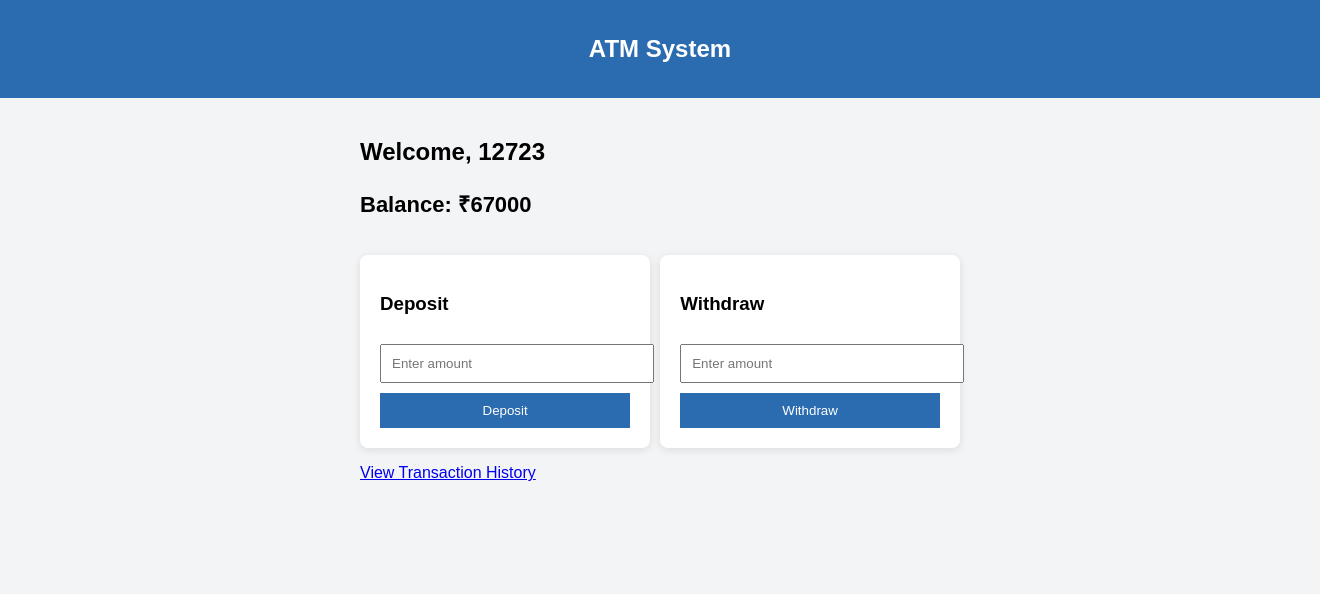
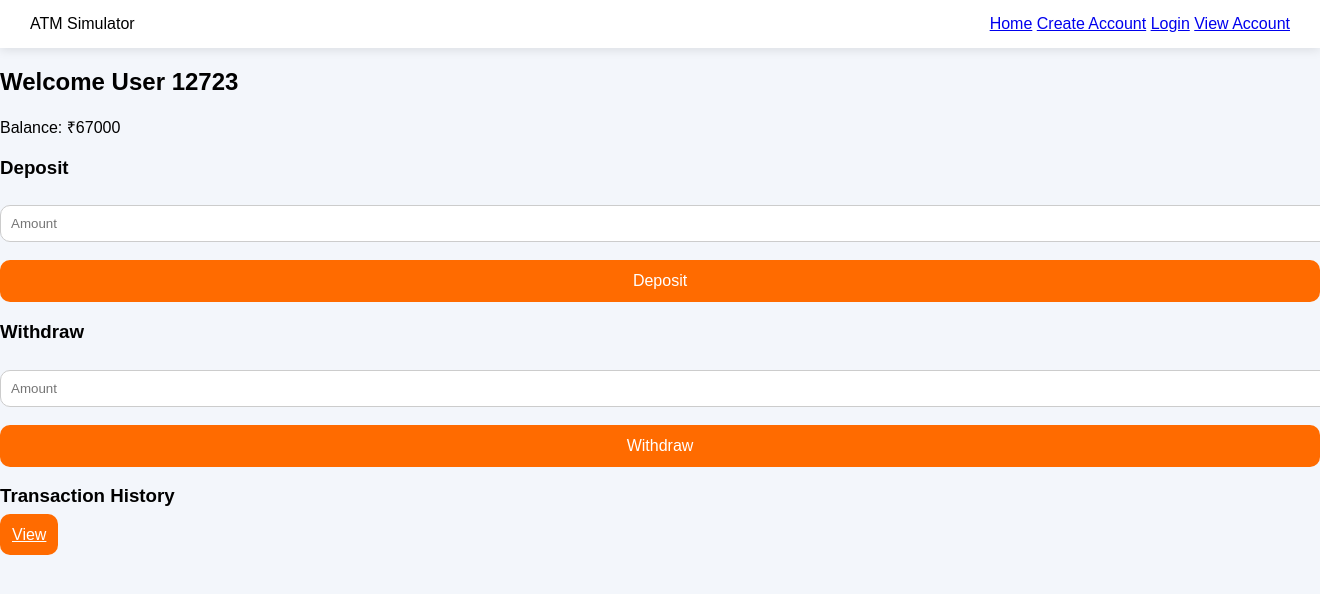
Before and after one commit to Lakscript/ATM-SIMULATION-WEB, a Flask app: page /dashboard/12723 in a window 1320 px wide; the page is wider, and only the part inside the window is pictured. Shown: the top 594 px of that part. Run offline with Flask 3, Linux system fonts and the light colour scheme; data comes from the database, SQL or seed files in the repository; both versions use the stored data as it was after the commit.

Commit message:
Updated complete ATM Simulator UI and logic

```diff
--- a/app.py
+++ b/app.py
@@ -4,6 +4,7 @@ import random
 
 app = Flask(__name__)
 app.secret_key = "replace-with-a-random-secret"
+
 
 # -------------------------
 # Database connection
@@ -13,15 +14,15 @@ def get_db():
 
 
 # -------------------------
-# Home (Login Page)
+# Default route → Login Page
 # -------------------------
 @app.route("/")
-def home():
+def login_page():
     return render_template("login.html")
 
 
 # -------------------------
-# Login POST
+# Login Handler
 # -------------------------
 @app.route("/login", methods=["POST"])
 def login():
@@ -29,8 +30,8 @@ def login():
     pin = request.form.get("pin")
 
     if not token or not pin:
-        flash("Please enter token and PIN")
-        return redirect(url_for("home"))
+        flash("Please enter Token and PIN")
+        return redirect(url_for("login_page"))
 
     con = get_db()
     cur = con.cursor()
@@ -41,8 +42,8 @@ def login():
     if user:
         return redirect(url_for("dashboard", token=token))
     else:
-        flash("Invalid token or PIN")
-        return redirect(url_for("home"))
+        flash("Invalid Token or PIN")
+        return redirect(url_for("login_page"))
 
 
 # -------------------------
@@ -61,7 +62,7 @@ def dashboard(token):
 
 
 # -------------------------
-# Create Account (GET + POST)
+# Create Account
 # -------------------------
 @app.route("/create", methods=["GET", "POST"])
 def create_account():
@@ -75,13 +76,15 @@ def create_account():
 
     con = get_db()
     cur = con.cursor()
-    cur.execute("INSERT INTO accounts(token, pin, balance) VALUES(?,?,?)",
-                (token, pin, initial))
+    cur.execute(
+        "INSERT INTO accounts(token, pin, balance) VALUES (?, ?, ?)",
+        (token, pin, initial),
+    )
     con.commit()
     con.close()
 
     flash(f"Account created! Token: {token}, PIN: {pin}")
-    return redirect(url_for("home"))
+    return redirect(url_for("login_page"))
 
 
 # -------------------------
@@ -95,12 +98,11 @@ def deposit():
     con = get_db()
     cur = con.cursor()
 
-    # Update balance
     cur.execute("UPDATE accounts SET balance = balance + ? WHERE token=?", (amount, token))
-
-    # Insert into history
-    cur.execute("INSERT INTO history(token, amount, action) VALUES(?,?,?)",
-                (token, amount, "DEPOSIT"))
+    cur.execute(
+        "INSERT INTO history(token, amount, action) VALUES (?, ?, ?)",
+        (token, amount, "DEPOSIT"),
+    )
 
     con.commit()
     con.close()
@@ -120,29 +122,27 @@ def withdraw():
     con = get_db()
     cur = con.cursor()
 
-    # Check balance
     cur.execute("SELECT balance FROM accounts WHERE token=?", (token,))
     row = cur.fetchone()
 
     if not row:
         flash("Account not found")
         con.close()
-        return redirect(url_for("home"))
+        return redirect(url_for("login_page"))
 
     balance = row[0]
 
     if amount > balance:
         flash("Insufficient balance")
     elif amount > 20000:
-        flash("Cannot withdraw more than 20000 at once")
+        flash("Cannot withdraw more than ₹20,000 at once")
     else:
-        # Deduct and record transaction
         cur.execute("UPDATE accounts SET balance = balance - ? WHERE token=?", (amount, token))
-        cur.execute("INSERT INTO history(token, amount, action) VALUES(?,?,?)",
-                    (token, amount, "WITHDRAW"))
-
-        con.commit()   # <--- IMPORTANT FIX
-
+        cur.execute(
+            "INSERT INTO history(token, amount, action) VALUES (?, ?, ?)",
+            (token, amount, "WITHDRAW"),
+        )
+        con.commit()
         flash("Withdrawal successful")
 
     con.close()
@@ -156,12 +156,15 @@ def withdraw():
 def history(token):
     con = get_db()
     cur = con.cursor()
-    cur.execute("""
+    cur.execute(
+        """
         SELECT amount, action, timestamp
         FROM history
         WHERE token=?
         ORDER BY timestamp DESC
-    """, (token,))
+    """,
+        (token,),
+    )
     rows = cur.fetchall()
     con.close()
 
@@ -169,7 +172,7 @@ def history(token):
 
 
 # -------------------------
-# Start App
+# Run App
 # -------------------------
 if __name__ == "__main__":
     app.run(debug=True)
--- a/static/css/style.css
+++ b/static/css/style.css
@@ -1,62 +1,101 @@
 body {
-    font-family: Arial, sans-serif;
-    background: #f3f4f6;
     margin: 0;
-    padding: 0;
+    background: #f3f6fb;
+    font-family: "Poppins", sans-serif;
 }
 
+/* Navbar */
 .navbar {
-    background: #2b6cb0;
-    color: white;
-    padding: 15px;
-    text-align: center;
+    display: flex;
+    justify-content: space-between;
+    padding: 15px 30px;
+    background: white;
+    box-shadow: 0 2px 10px rgba(0,0,0,0.1);
+    position: sticky;
+    top: 0;
 }
 
-.container {
-    width: 90%;
-    max-width: 600px;
-    margin: auto;
-    padding: 20px;
+.nav-left {
+    font-size: 24px;
+    font-weight: 700;
+    color: #ff6b00;
 }
 
-.card {
-    background: white;
-    padding: 20px;
-    margin-top: 15px;
-    border-radius: 8px;
-    box-shadow: 0 2px 8px rgba(0,0,0,0.1);
+.nav-right a {
+    margin-left: 25px;
+    text-decoration: none;
+    color: #333;
+    font-size: 18px;
 }
 
-input, button {
+.hero {
+    text-align: center;
+    padding: 50px 10px;
+}
+
+.hero h1 {
+    font-size: 40px;
+    margin-bottom: 5px;
+}
+
+.card-container {
+    display: flex;
+    justify-content: center;
+    gap: 40px;
+    padding: 30px;
+}
+
+.option-card {
+    background: white;
+    width: 280px;
+    padding: 20px;
+    text-align: center;
+    border-radius: 16px;
+    box-shadow: 0 6px 20px rgba(0,0,0,0.1);
+    text-decoration: none;
+    color: black;
+    transition: 0.3s;
+}
+
+.option-card:hover {
+    transform: translateY(-5px);
+}
+
+.center-card {
+    width: 400px;
+    margin: 50px auto;
+    background: white;
+    padding: 30px;
+    border-radius: 15px;
+    box-shadow: 0 6px 20px rgba(0,0,0,0.1);
+}
+
+input {
     width: 100%;
     padding: 10px;
-    margin-top: 10px;
+    margin-top: 8px;
+    margin-bottom: 18px;
+    border-radius: 10px;
+    border: 1px solid #ccc;
 }
 
-button {
-    background: #2b6cb0;
+.btn-primary {
+    background: #ff6b00;
+    border: none;
+    padding: 12px;
+    width: 100%;
     color: white;
-    border: none;
-    cursor: pointer;
+    border-radius: 10px;
+    font-size: 16px;
 }
 
-button:hover {
-    background: #1e4e7a;
+.history-table {
+    width: 100%;
+    border-collapse: collapse;
+    margin-bottom: 20px;
 }
 
-.flash {
-    background: #fed7d7;
+.history-table th, .history-table td {
     padding: 10px;
-    border: 1px solid #f56565;
-    margin-bottom: 10px;
+    border-bottom: 1px solid #ddd;
 }
-
-.balance {
-    font-size: 22px;
-    font-weight: bold;
-}
-
-.row {
-    display: flex;
-    gap: 10px;
-}
--- a/templates/dashboard.html
+++ b/templates/dashboard.html
@@ -1,31 +1,34 @@
 {% extends "layout.html" %}
 {% block content %}
-<h2>Welcome, {{token}}</h2>
-<p class="balance">Balance: ₹{{balance}}</p>
 
-<div class="row">
+<h2 class="page-title">Welcome User {{ token }}</h2>
+<p class="balance">Balance: ₹{{ balance }}</p>
+
+<div class="cards">
 
     <div class="card">
         <h3>Deposit</h3>
-        <form action="/deposit" method="post">
-          <input type="hidden" name="token" value="{{token}}">
-          <input name="amount" placeholder="Enter amount">
-          <button>Deposit</button>
+        <form action="{{ url_for('deposit') }}" method="POST">
+            <input type="hidden" name="token" value="{{ token }}">
+            <input type="number" name="amount" placeholder="Amount" required>
+            <button class="btn-primary">Deposit</button>
         </form>
     </div>
 
     <div class="card">
         <h3>Withdraw</h3>
-        <form action="/withdraw" method="post">
-          <input type="hidden" name="token" value="{{token}}">
-          <input name="amount" placeholder="Enter amount">
-          <button>Withdraw</button>
+        <form action="{{ url_for('withdraw') }}" method="POST">
+            <input type="hidden" name="token" value="{{ token }}">
+            <input type="number" name="amount" placeholder="Amount" required>
+            <button class="btn-primary">Withdraw</button>
         </form>
+    </div>
+
+    <div class="card">
+        <h3>Transaction History</h3>
+        <a class="btn-primary" href="{{ url_for('history', token=token) }}">View</a>
     </div>
 
 </div>
 
-<p>
-<a href="{{ url_for('history', token=token) }}">View Transaction History</a>
-</p>
 {% endblock %}
--- a/templates/layout.html
+++ b/templates/layout.html
@@ -1,27 +1,25 @@
-<!doctype html>
-<html>
+<!DOCTYPE html>
+<html lang="en">
 <head>
-    <meta charset="utf-8">
-    <title>{{ title if title else "ATM System" }}</title>
+    <meta charset="UTF-8">
+    <title>ATM Simulator</title>
     <link rel="stylesheet" href="{{ url_for('static', filename='css/style.css') }}">
 </head>
+
 <body>
 
 <nav class="navbar">
-    <h2>ATM System</h2>
+    <div class="logo">ATM Simulator</div>
+
+    <div class="nav-links">
+        <a href="{{ url_for('login_page') }}">Home</a>
+        <a href="{{ url_for('create_account') }}">Create Account</a>
+        <a href="{{ url_for('login_page') }}">Login</a>
+        <a href="#">View Account</a>
+    </div>
 </nav>
 
-<div class="container">
-    {% with messages = get_flashed_messages() %}
-      {% if messages %}
-        <div class="flash">
-          {% for m in messages %}
-            <p>{{m}}</p>
-          {% endfor %}
-        </div>
-      {% endif %}
-    {% endwith %}
-
+<div class="content">
     {% block content %}{% endblock %}
 </div>
 
```
Also changed, not shown: templates/create_account.html (+9 -6 lines), templates/history.html (+23 -7 lines), templates/login.html (+15 -9 lines), atm.db.
